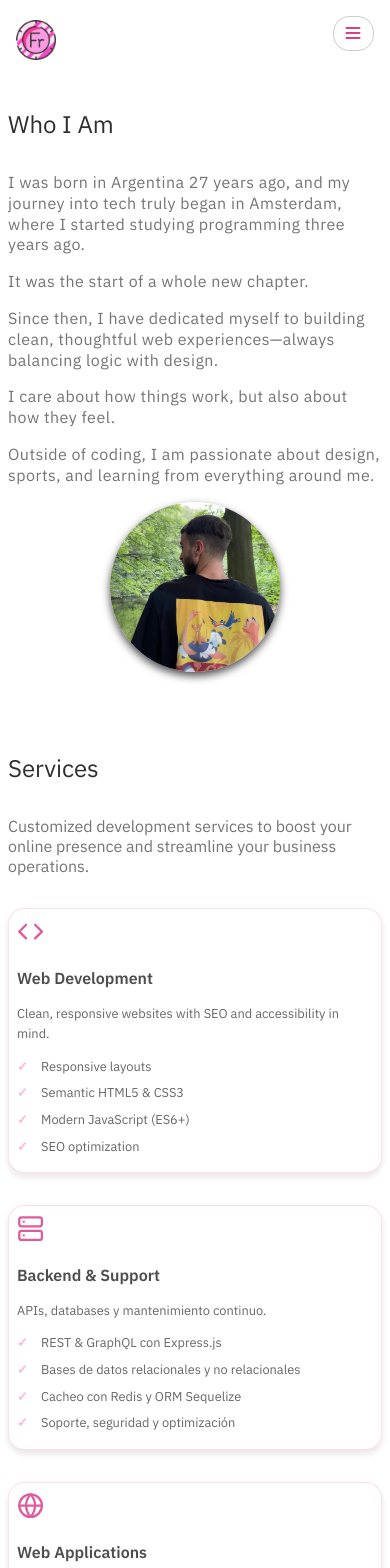
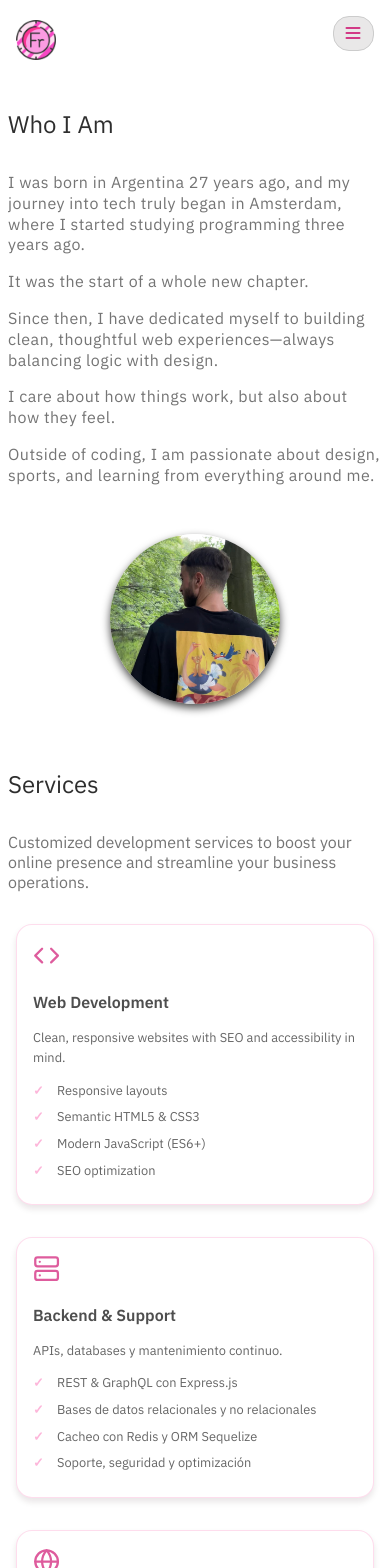
Before and after one commit to Fransei29/new-portfolio, a Next.js app: page /about in a window 390 px wide. Shown: the top 1568 px of the page. Built offline with nearby package versions, Linux system fonts and the light colour scheme; a web font is replaced by a local one.

Commit message:
Added things done.

```diff
--- a/components/About/AboutComponent.module.scss
+++ b/components/About/AboutComponent.module.scss
@@ -52,9 +52,9 @@
     letter-spacing: 0.03em;
 
     @media (max-width: 768px) {
-        font-size: 1rem;
-        width: 100%
-    }
+      font-size: 1rem;
+      width: 100%
+  }
    }
 
 
@@ -63,6 +63,10 @@
     display: flex;
     justify-content: center;
     align-items: center;
+
+    @media (max-width: 768px) {
+     margin-top: 2rem;
+   }
   }
 
   .imageWrapper {
--- a/components/ClientLayout/ClientLayout.module.scss
+++ b/components/ClientLayout/ClientLayout.module.scss
@@ -46,7 +46,7 @@
     z-index: 100;
 
     button {
-      background: #fff;
+      background: #e9e8e8;
       border: 1px solid #ccc;
       border-radius: var(--br);
       color: var(--primary-color);
@@ -75,17 +75,17 @@
   @media (max-width: 768px) {
     display: flex;
     flex-direction: column;
-    align-items: center;
+    align-items: flex-end;
     background-color: #fff;
-    padding: 4rem 1.5rem;
+    padding: 4rem 3rem;
     position: fixed;
     top: 0;
     right: 0;
     height: 100vh;
-    width: 70%;
+    width: 25%;
     z-index: 999;
     gap: 0.7rem;
-    box-shadow: -2px 0 6px rgba(0, 0, 0, 0.3);
+    box-shadow: -2px 0 6px rgba(0, 0, 0, 0.1);
     backdrop-filter: blur(6px);
     transition: transform 0.3s ease-in-out;
     transform: translateX(100%);
--- a/components/Services/ServicesComponent.module.scss
+++ b/components/Services/ServicesComponent.module.scss
@@ -8,7 +8,7 @@
     padding: 2rem 0;
 
     @media (max-width: 768px) {
-      padding: 2rem 0;
+      padding: 1rem 0;
     }
 
   }
@@ -50,7 +50,8 @@
     transition: opacity 0.2s ease, transform 0.2s ease, box-shadow 0.15s ease;
 
     @media (max-width: 768px) {
-      padding: 0.5rem;
+      padding: 1rem;
+      margin: 0 0.5rem;
     }
 
     &:nth-child(1) {
```
